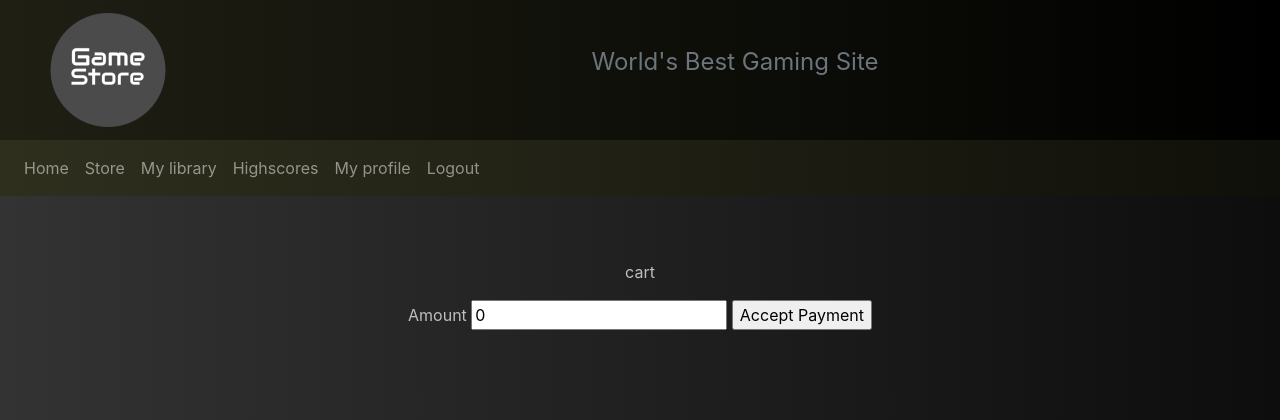
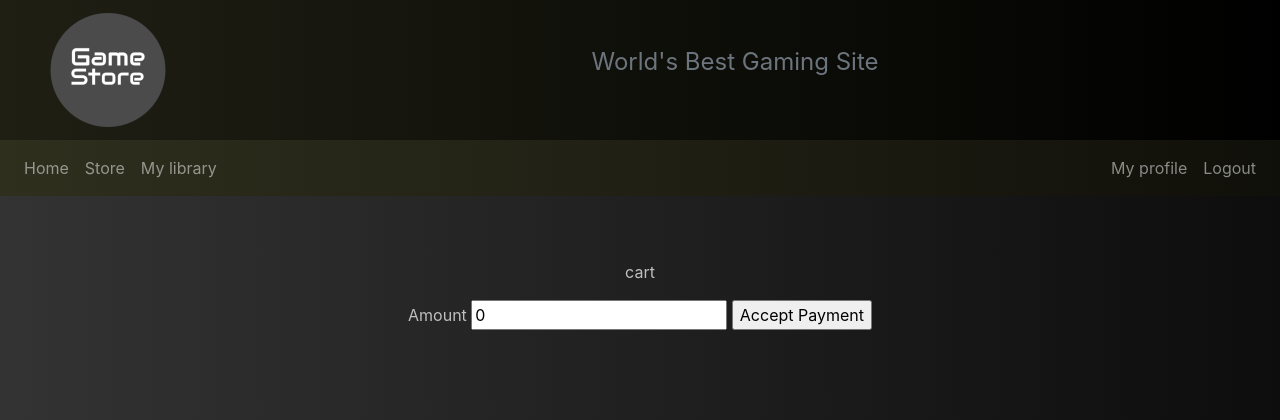
Before and after one commit to LVK-96/WSD-project, a Django app: page /cart in a window 1280 px wide. Shown: the top 420 px of the page. Run offline with Django 3.2, Linux system fonts and the light colour scheme; the visitor is signed in with stand-in values (Sample User, id 1); some libraries are stand-ins or nearby versions.

Commit message:
Moved some buttons to the right on the navbar in base.html

```diff
--- a/wsd_project/templates/base.html
+++ b/wsd_project/templates/base.html
@@ -76,21 +76,27 @@
             </button>
 
             <div class="collapse navbar-collapse" id="navbarCollapse">
-                <div class="navbar-nav">
+                {% if not user.is_authenticated %}
+                <ul class="nav navbar-nav">
                     <a class="nav-item nav-link" href="{% url 'index' %}">Home <span class="sr-only">(current)</span></a>
                     <a class="nav-item nav-link" href="{% url 'store' %}">Store</a>
-                    {% if user.is_authenticated %}
+                </ul>
+                <ul class="nav navbar-nav ml-auto">
+                    <a class="nav-item nav-link" href="{% url 'login' %}">Login</a>
+                    <a class="nav-item nav-link" href="{% url 'signup' %}">Sign up</a>
+                </ul>
+                {% endif %}
+                {% if user.is_authenticated %}
+                <ul class="nav navbar-nav">
+                    <a class="nav-item nav-link" href="{% url 'index' %}">Home <span class="sr-only">(current)</span></a>
+                    <a class="nav-item nav-link" href="{% url 'store' %}">Store</a>
                     <a class="nav-item nav-link" href="{% url 'my_library' %}">My library</a>
-                    <a class="nav-item nav-link" href="{% url 'highscores' %}">Highscores</a>
-                    {% endif %}
-                    {% if user.is_authenticated %}
+                </ul>
+                <ul class="nav navbar-nav ml-auto">
                     <a class="nav-item nav-link" href="{% url 'profilepage' %}">My profile</a>
                     <a class="nav-item nav-link" href="{% url 'logout' %}">Logout</a>
-                    {% else %}
-                    <a class="nav-item nav-link" href="{% url 'login' %}">Login</a>
-                    <a class="nav-item nav-link" href="{% url 'signup' %}">Sign up</a>
-                    {% endif %}
-                </div>
+                </ul>
+                {% endif %}
             </div>
         </nav>
 
```
